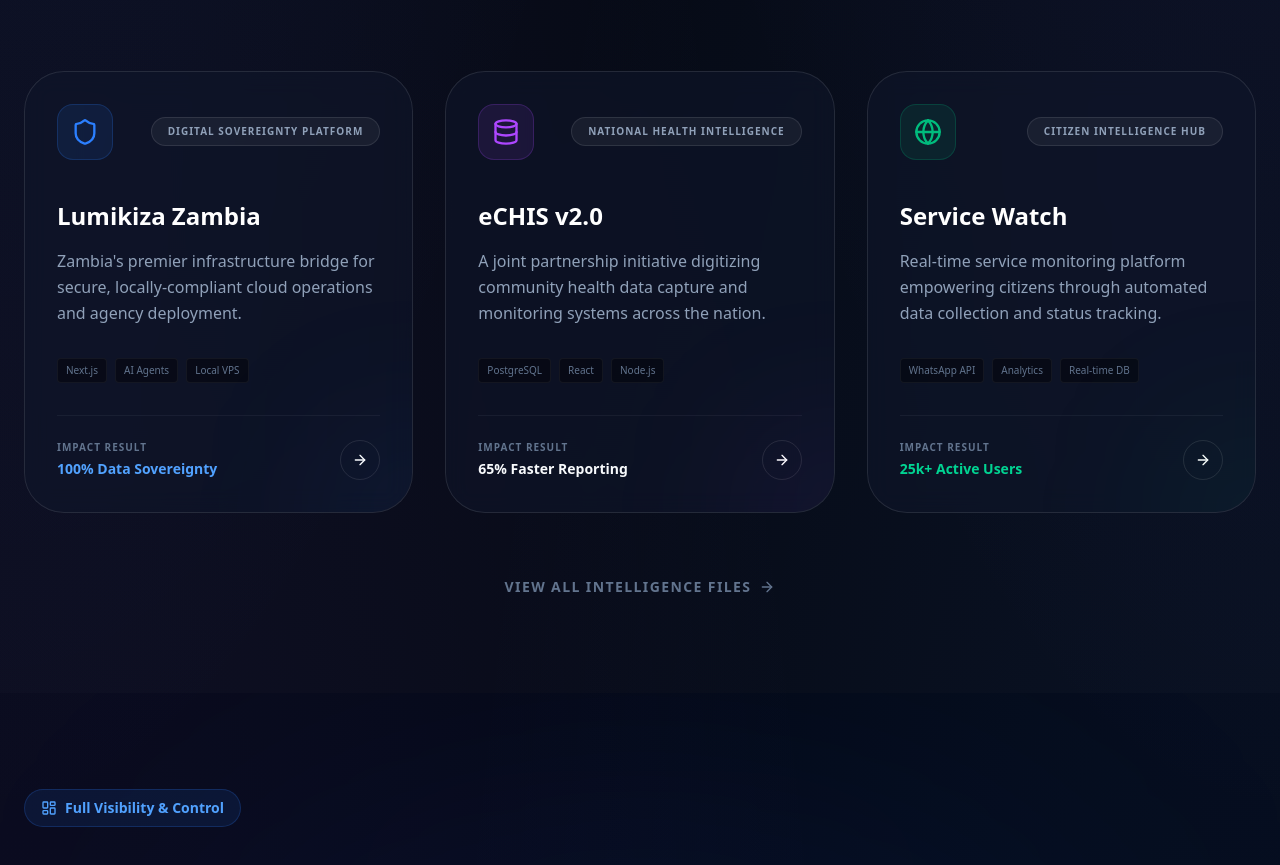
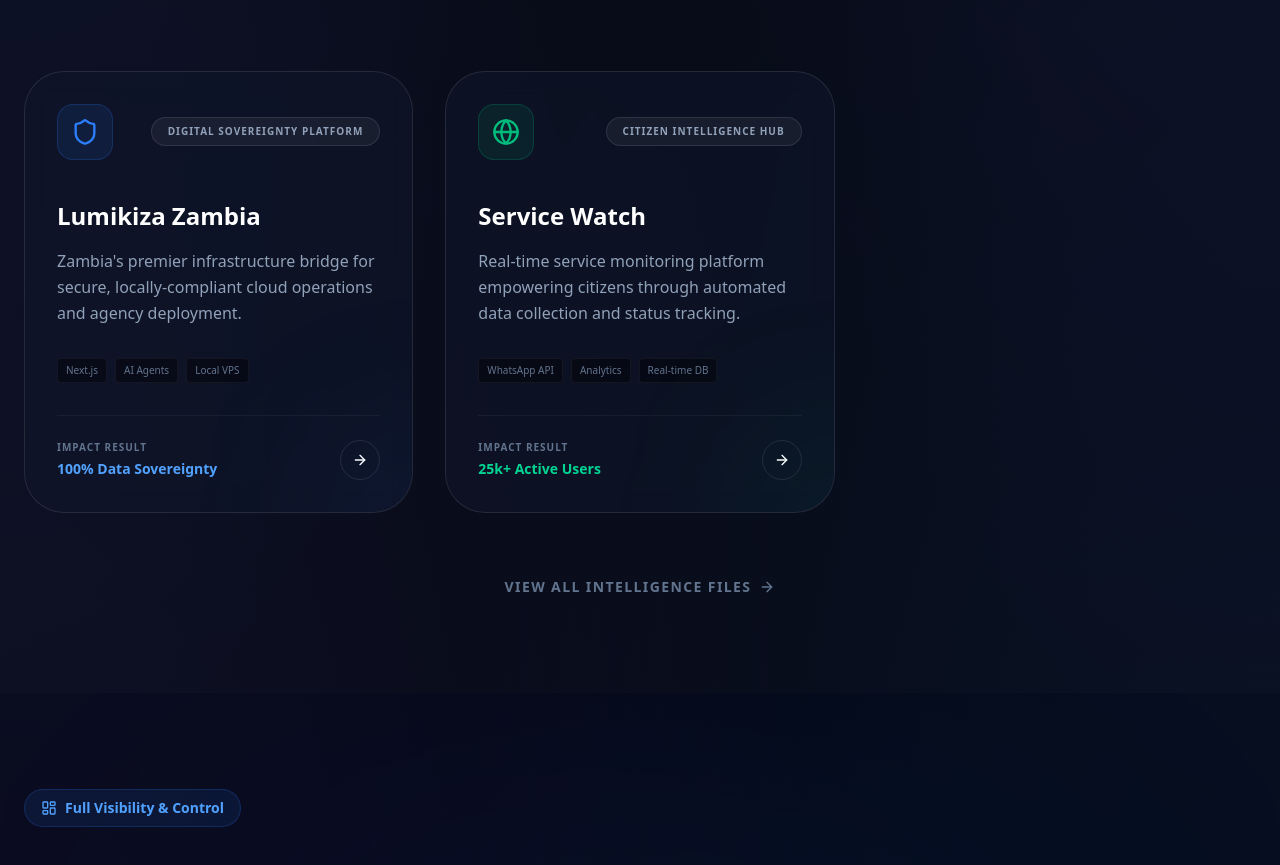
Before and after one commit to Morley020/MorleyAI, a Next.js app: page / in a window 1280 px wide. Shown: the part 3343-4208 px from the top of the page. Built offline with nearby package versions, Linux system fonts and the light colour scheme.

Commit message:
style: remove eCHIS project from showcase

```diff
--- a/src/components/ProjectShowcase.tsx
+++ b/src/components/ProjectShowcase.tsx
@@ -14,15 +14,7 @@ const projects = [
         icon: Shield,
         color: "blue"
     },
-    {
-        title: "eCHIS v2.0",
-        category: "National Health Intelligence",
-        description: "A joint partnership initiative digitizing community health data capture and monitoring systems across the nation.",
-        tech: ["PostgreSQL", "React", "Node.js"],
-        impact: "65% Faster Reporting",
-        icon: Database,
-        color: "purple"
-    },
+
     {
         title: "Service Watch",
         category: "Citizen Intelligence Hub",
```
